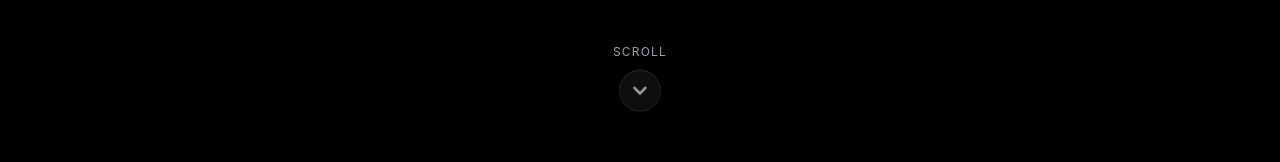
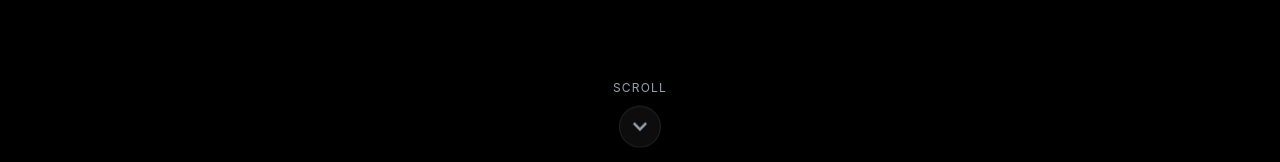
Before and after one commit to monujaanwadde360/portfolio_website_personal, a React (Vite) app: page / in a window 1280 px wide. Shown: the part 638-800 px from the top of the page. Built offline with nearby package versions, Linux system fonts and the light colour scheme.

Commit message:
Update Home.jsx

```diff
--- a/src/pages/Home.jsx
+++ b/src/pages/Home.jsx
@@ -117,9 +117,9 @@ function Home() {
       </div>
 
       {/* ===== SCROLL INDICATOR ===== */}
-      <div className="absolute bottom-10 left-1/2 transform -translate-x-1/2 flex flex-col items-center z-20">
+      <div className="absolute bottom-1 left-1/2 transform -translate-x-1/2 flex flex-col items-center z-20">
 
-        <span className="text-xs uppercase tracking-widest text-gray-400 mb-5">
+        <span className="text-xs uppercase tracking-widest text-gray-400">
           Scroll
         </span>
 
@@ -134,7 +134,7 @@ function Home() {
                           transition-all duration-300
                           animate-bounce
                           group-hover:scale-110
-                          group-hover:shadow-[0_0_20px_rgba(34,211,238,0.4)]">
+                          group-hover:shadow-[0_0_20px_rgba(34,211,238,0.4)] mt-5">
 
             <FaChevronDown className="text-gray-400 group-hover:text-cyan-400 transition-colors" />
           </div>
```
